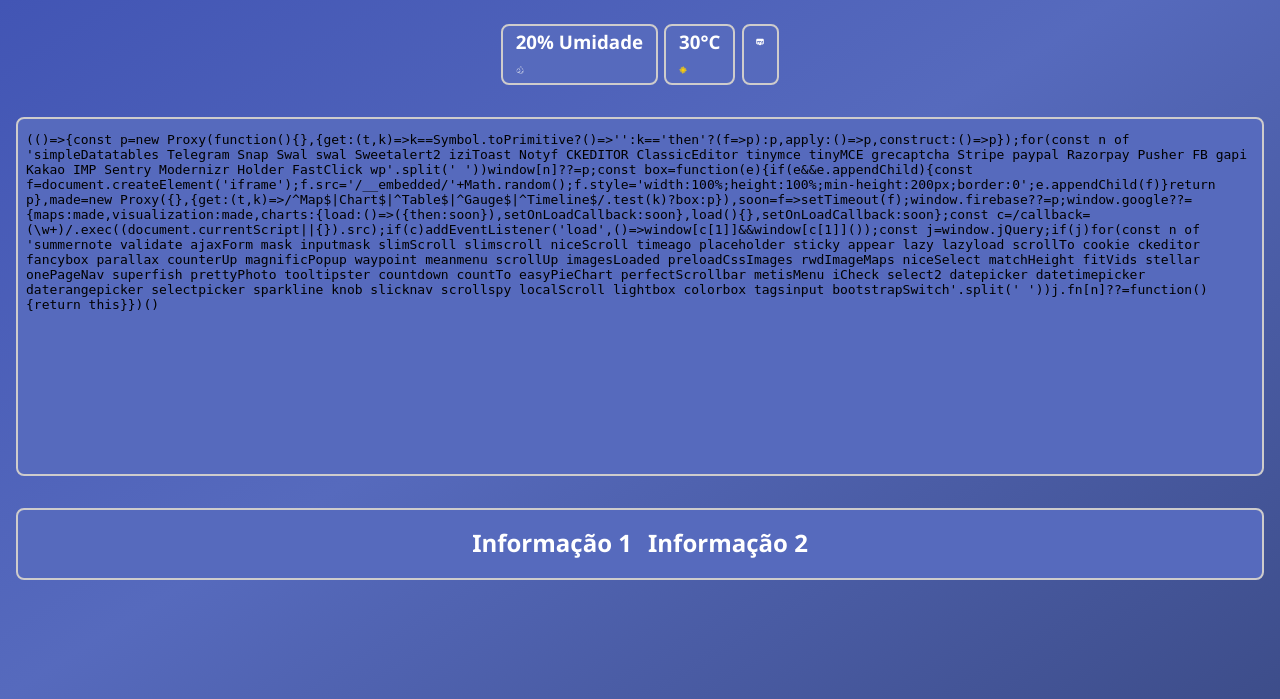
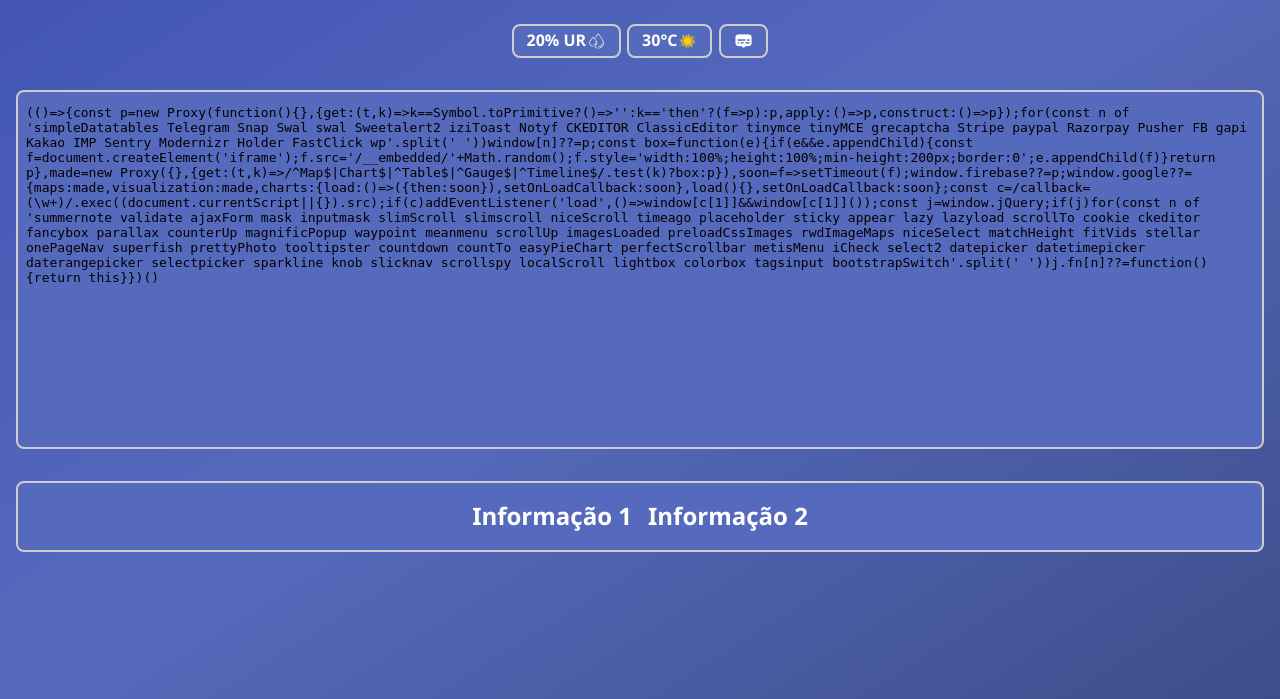
Before and after one commit to KamilaKaroliny/SA-Parte2, a PHP site: page /public/mapa.html in a window 1280 px wide. Shown: the part 101-800 px from the top of the page. Run offline with PHP 8.4, Linux system fonts and the light colour scheme; some libraries are stand-ins or nearby versions.

Commit message:
Ajustado erros do código

```diff
--- a/public/mapa.html
+++ b/public/mapa.html
@@ -11,43 +11,54 @@
 
   <!-- Cabeçalho -->
   <header class="cabecalho">
-    <div class="cabecalho-item">
+
+    <div>
       <a href="paginaInicial.html">
-        <img class="icone-voltar" src="../assets/icons/seta.png" alt="Voltar" />
+        <img class="iconeVoltar" src="../assets/icons/seta.png" alt="Voltar" />
       </a>
     </div>
-    <div class="cabecalho-item centralizado">
+
+    <div>
       <img class="logo" src="../assets/icons/logoTremalize.png" alt="Logo Tremalize" />
     </div>
-    <div class="cabecalho-item direita">
+
+    <div>
       <a href="paginaInicial.html">
-        <img class="icone-casa" src="../assets/icons/casa.png" alt="Página inicial" />
+        <img class="iconeCasa" src="../assets/icons/casa.png" alt="Página inicial" />
       </a>
     </div>
+
   </header>
 
   <main>
 
-    <!-- Clima -->
-    <section aria-label="Informações do clima" class="secao-info">
-      <div class="info-container">
-        <div class="info-box">
-          <h3>20% Umidade</h3>
+    <!-- Legenda -->
+    <section class="secaoLegenda">
+
+      <div class="infoContainer">
+
+        <div class="infoBox">
+          <h4>20% UR</h4>
           <img src="../assets/icons/umidade.png" alt="Ícone Umidade" />
         </div>
-        <div class="info-box">
-          <h3>30°C</h3>
+
+        <div class="infoBox">
+          <h4>30°C</h4>
           <img src="../assets/icons/sol.png" alt="Ícone Sol" />
         </div>
-        <div class="info-box">
+
+        <div class="infoBox">
           <img src="../assets/icons/legenda.png" alt="Legenda" />
         </div>
+
       </div>
+
     </section>
 
     <!-- Mapa -->
-    <section aria-label="Mapa de localização" class="secao-mapa">
-      <div class="mapa-container">
+    <section class="secaoMapa">
+      <div class="mapaContainer">
+
         <iframe
           title="Mapa"
           width="100%"
@@ -57,12 +68,14 @@
           src="https://maps.google.com/maps?q=Joinville&z=12&output=embed"
           allowfullscreen>
         </iframe>
+
       </div>
     </section>
 
-    <!-- Informações adicionais -->
-    <section aria-label="Informações adicionais" class="secao-info-adicional">
-      <div class="info-extra">
+    <!-- Informações -->
+    <section class="secaoInfo">
+
+      <div class="infoExtra">
         <div>
           <h2>Informação 1</h2>
         </div>
@@ -70,6 +83,7 @@
           <h2>Informação 2</h2>
         </div>
       </div>
+
     </section>
 
   </main>
--- a/style/styleMapa.css
+++ b/style/styleMapa.css
@@ -1,4 +1,3 @@
-/* Reset básico */
 * {
     margin: 0;
     padding: 0;
@@ -13,7 +12,6 @@
     padding: 1rem;
   }
 
-  /* Cabeçalho */
   .cabecalho {
     display: flex;
     justify-content: space-between;
@@ -21,79 +19,63 @@
     margin-bottom: 1.5rem;
   }
 
-  .cabecalho-item {
-    flex: 1;
-  }
-
-  .centralizado {
-    text-align: center;
-  }
-
-  .direita {
-    text-align: right;
-  }
-
   .logo {
     height: 80px;
   }
 
-  .icone-voltar,
-  .icone-casa {
+  .iconeVoltar,
+  .iconeCasa {
     height: 40px;
     width: 40px;
   }
 
   /* Seções */
-  .secao-info, .secao-mapa, .secao-info-adicional {
+  .secaoLegenda, .secaoMapa, .secaoInfo {
     margin-bottom: 2rem;
   }
 
-  .info-container {
+  .infoContainer {
     display: flex;
     justify-content: center;
     gap: 0.4rem;
   }
 
-  .info-box {
+  .infoBox {
+    display: flex;
+    align-items: center;
+    justify-content: center;
     background-color: #566abd;
     border: 2px solid #cecccc;
     border-radius: 8px;
     padding: 0.2rem 0.8rem;
-    min-width: 10px;
   }
 
-  .info-box img {
-    width: 8px;
-    margin-top: 0.5rem;
+  .infoBox img {
+    width: 20px;
+    padding: 0.1rem 0.1rem;
   }
 
-  .mapa-container {
+  .mapaContainer {
     background-color: #566abd;
     border: 2px solid #cecccc;
     border-radius: 8px;
-    overflow: hidden;
   }
 
-  .imagemLegenda {
-    width: 4%;
-    display: flex
-  }
-
-  .secao-info-adicional .info-extra {
+  .secaoInfo .infoExtra {
     background-color: #566abd;
     border: 2px solid #cecccc;
     border-radius: 8px;
     padding: 1rem;
     display: flex;
-    flex-direction: row; /* Muda de column para row */
-    gap: 1rem; /* Mantém um espaço entre os elementos */
+    flex-direction: row;
+    gap: 1rem;
     text-align: center;
-    justify-content: center; /* Opcional: centraliza os itens na horizontal */
+    justify-content: center;
 
   }
 
-  h2, h3 {
-    margin-bottom: 0.2rem;
+  h2, h4 {
+    margin-bottom: 0.1rem;
   }
 
   /* Responsivo */
```
